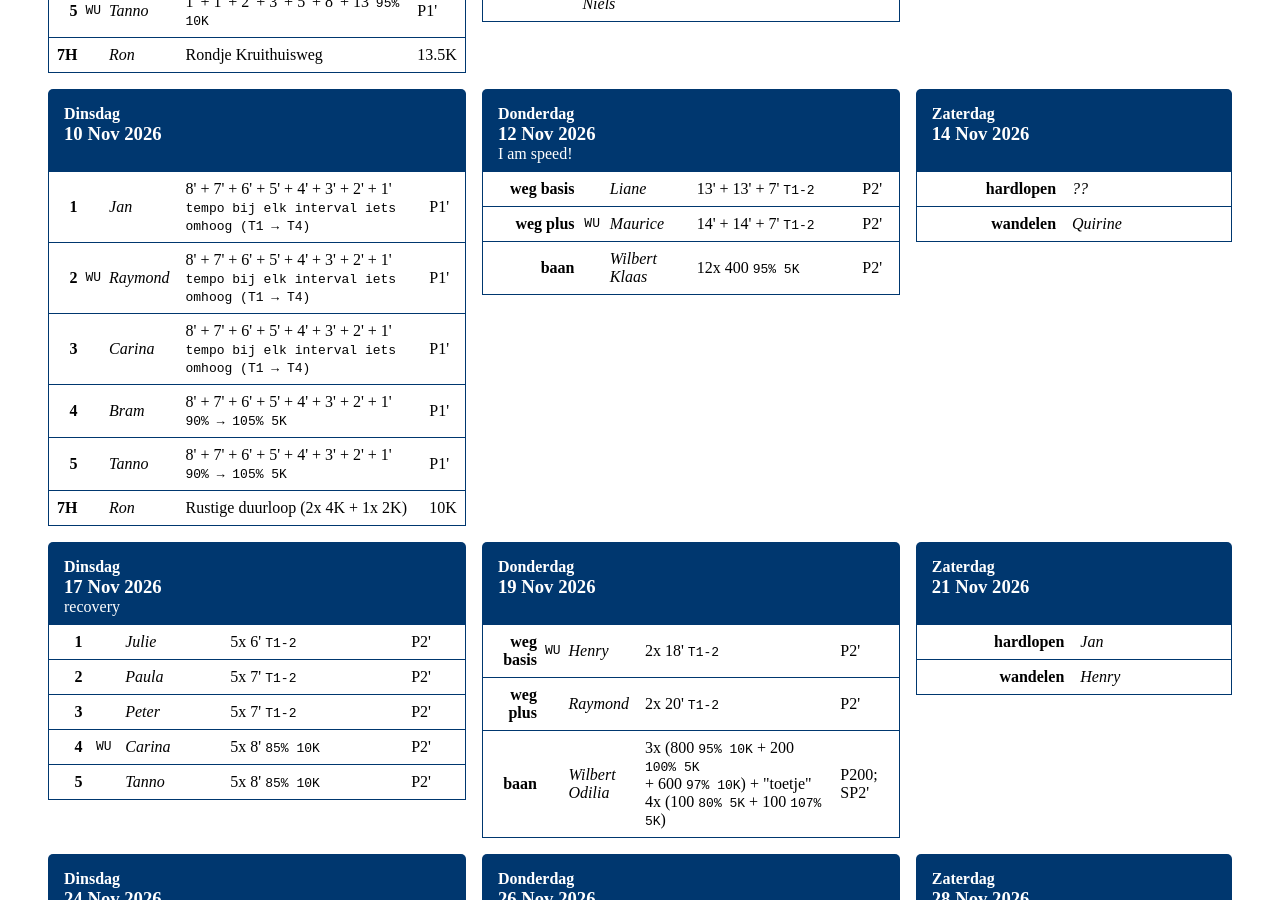
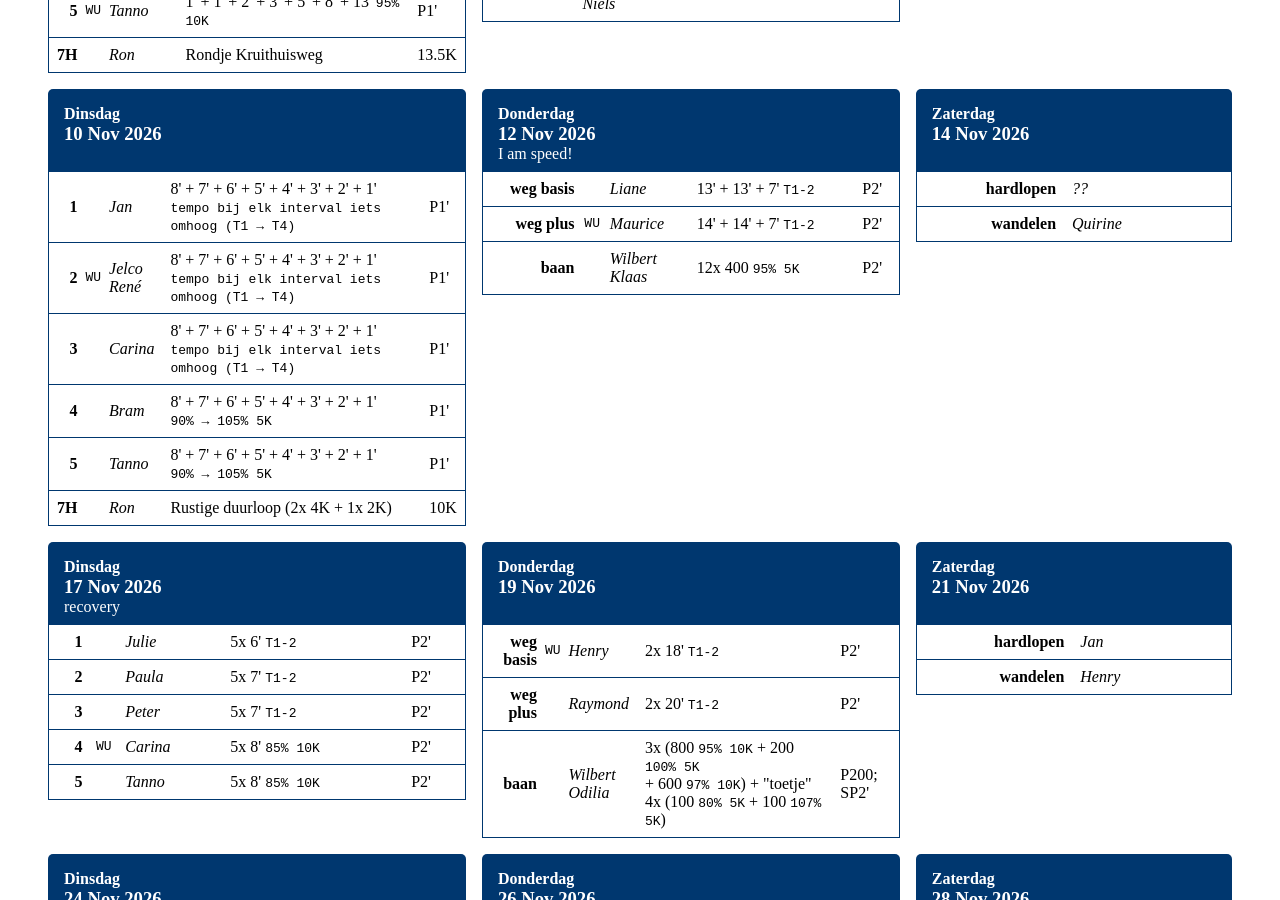
Before and after one commit to sarajuhosova/av40-schedule, a Jekyll site: the page built from _posts/2026-10-01-q4.md, in a window 1280 px wide and 900 px high, scrolled down 1940 px. Built offline with Jekyll 4.4.1, drawn with Linux system fonts in a browser that asks for light colours.

Commit message:
Update q4.yaml

```diff
--- a/_data/schedule/y2026/q4.yaml
+++ b/_data/schedule/y2026/q4.yaml
@@ -329,7 +329,7 @@
           8' + 7' + 6' + 5' + 4' + 3' + 2' + 1' <br>
           <tt>tempo bij elk interval iets omhoog (T1 → T4)</tt>
         break: "P1'"
-      trainer: ["Raymond"]
+      trainer: ["Jelco", "René"]
       warmup: true
     - group: "3"
       training:
@@ -636,7 +636,7 @@
       training:
         core: "2x 20' <tt>T1-2</tt>"
         break: "P2'"
-      trainer: ["Henry"]
+      trainer: ["Jelco", "René"]
     - group: "baan"
       training:
         core: "4x 1600 <tt>95% 10K</tt>"
```
